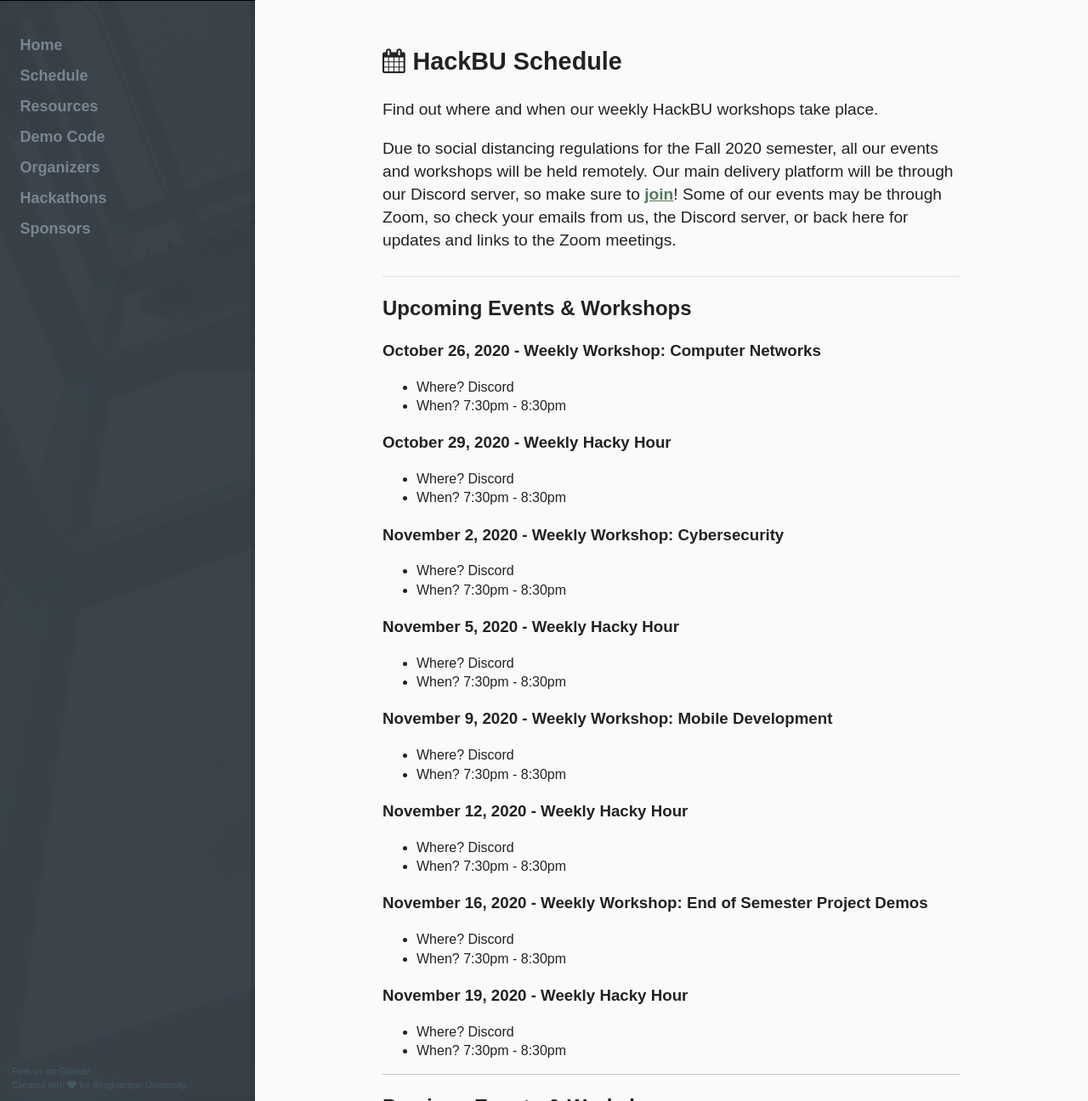
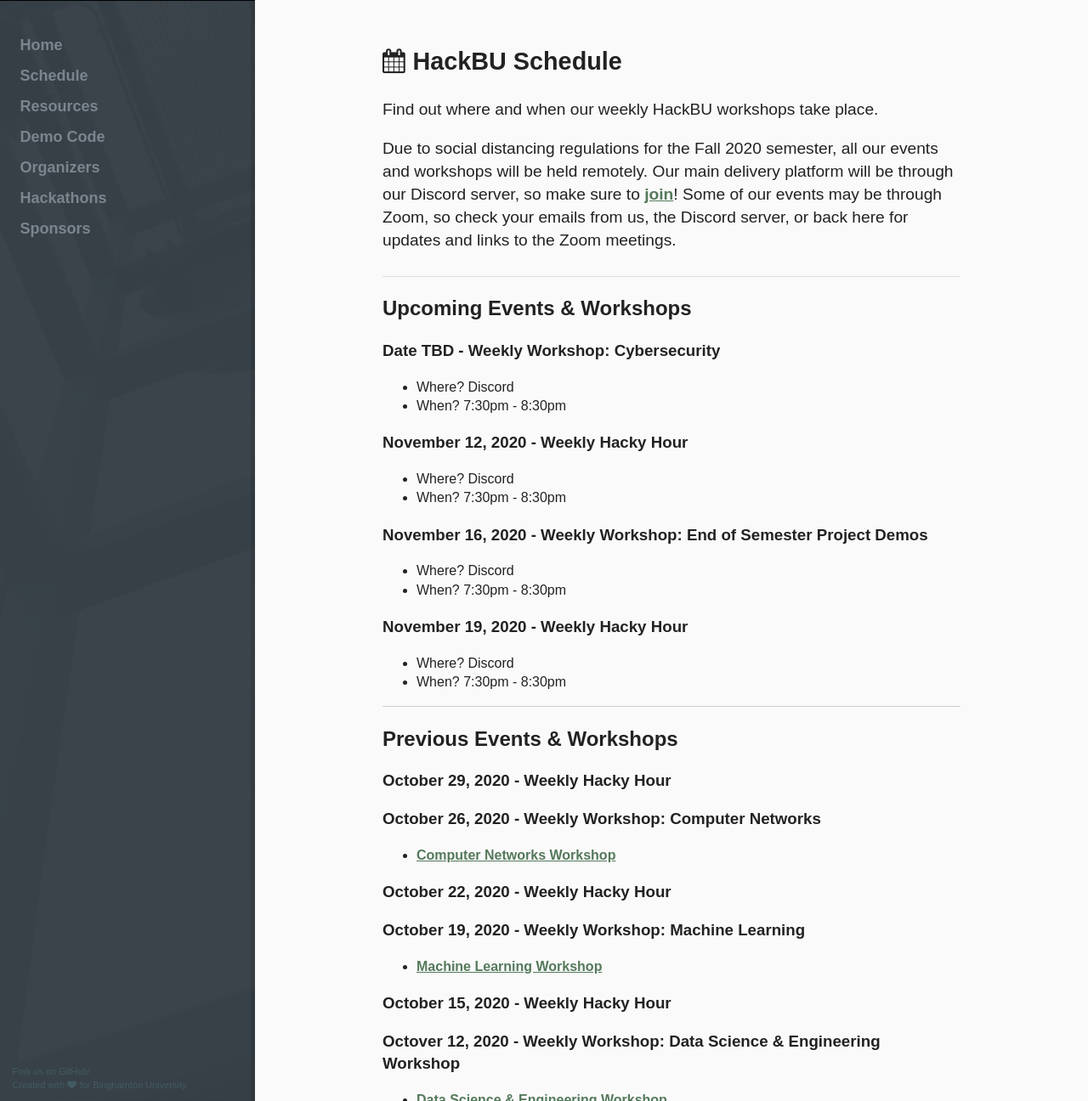
Before and after one commit to hackbinghamton/hackbinghamton.github.io, a Jekyll site: the page built from schedule/index.html, in a window 1280 px wide and 1400 px high, cut to the strip 104-1400 px from the top of the window. Shown: the whole strip at 85% size. Built offline with Jekyll 4.4.1, drawn with Linux system fonts in a browser that asks for light colours.

Commit message:
updated schedule

```diff
--- a/schedule/index.html
+++ b/schedule/index.html
@@ -17,7 +17,7 @@ description: Find out where and when our weekly HackBU workshops take place
 
 <h2> Upcoming Events & Workshops </h2>
 
-        <h3> October 26, 2020 - Weekly Workshop: Computer Networks </h3>
+        <h3> Date TBD - Weekly Workshop: Cybersecurity </h3>
           <ul>
             <li>
               Where? Discord
@@ -35,9 +35,9 @@ description: Find out where and when our weekly HackBU workshops take place
             <li>
               When? 7:30pm - 8:30pm
             </li>
-          </ul>
+          </ul> -->
 
-        <h3> November 2, 2020 - Weekly Workshop: Cybersecurity </h3>
+        <!-- <h3> November 9, 2020 - Weekly Workshop: Mobile Development </h3>
           <ul>
             <li>
               Where? Discord
@@ -45,27 +45,7 @@ description: Find out where and when our weekly HackBU workshops take place
             <li>
               When? 7:30pm - 8:30pm
             </li>
-          </ul>
-
-        <h3> November 5, 2020 - Weekly Hacky Hour </h3>
-          <ul>
-            <li>
-              Where? Discord
-            </li>
-            <li>
-              When? 7:30pm - 8:30pm
-            </li>
-          </ul>
-
-        <h3> November 9, 2020 - Weekly Workshop: Mobile Development </h3>
-          <ul>
-            <li>
-              Where? Discord
-            </li>
-            <li>
-              When? 7:30pm - 8:30pm
-            </li>
-          </ul>
+          </ul> -->
 
         <h3> November 12, 2020 - Weekly Hacky Hour </h3>
           <ul>
@@ -102,6 +82,15 @@ description: Find out where and when our weekly HackBU workshops take place
 <h2> Previous Events & Workshops </h2>
 
 <div class="article">
+
+  <h3> October 29, 2020 - Weekly Hacky Hour </h3>
+
+  <h3> October 26, 2020 - Weekly Workshop: Computer Networks </h3>
+    <ul>
+      <li>
+        <a target="_blank" href="https://github.com/HackBinghamton/ComputerNetworksWorkshop"> Computer Networks Workshop</a>
+      </li>
+    </ul>
 
   <h3> October 22, 2020 - Weekly Hacky Hour </h3>
 
```
Also changed, not shown: other parts of schedule/index.html (+1 -1 lines).
